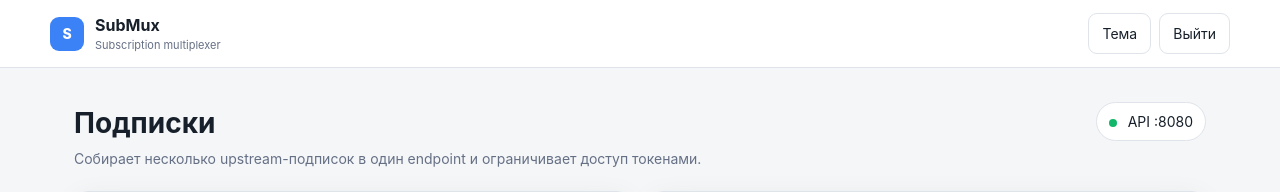
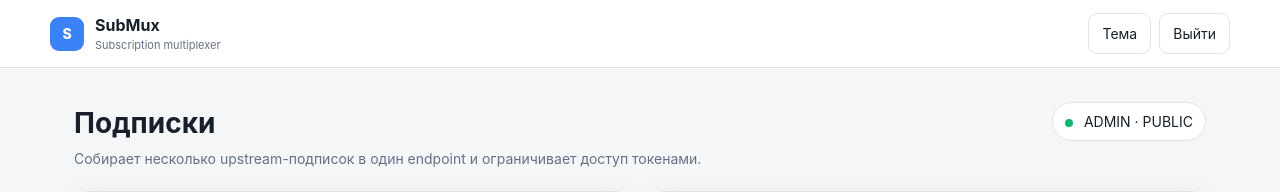
Before and after one commit to Dark-V/SubMux, a Python web app: template app/templates/index.html in a window 1280 px wide. Shown: the top 192 px of the page. Run offline with Jinja, Linux system fonts and the light colour scheme; the template is opened without the code that fills it, so the values that code supplies are empty.

Commit message:
Show admin and public listeners

```diff
--- a/app/templates/index.html
+++ b/app/templates/index.html
@@ -22,7 +22,7 @@
 
   <section class="hero">
     <div><h1>Подписки</h1><p class="muted">Собирает несколько upstream-подписок в один endpoint и ограничивает доступ токенами.</p></div>
-    <div class="status"><span class="dot"></span> API :8080</div>
+    <div class="status" id="listenerStatus"><span class="dot"></span> ADMIN · PUBLIC</div>
   </section>
 
   <section class="grid two">
```
